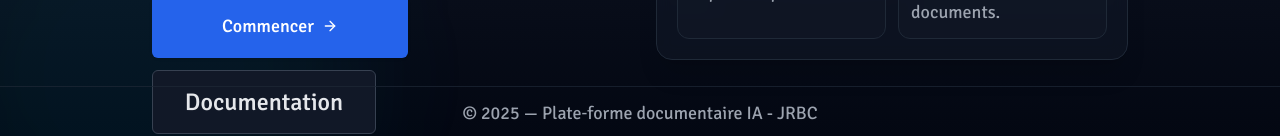
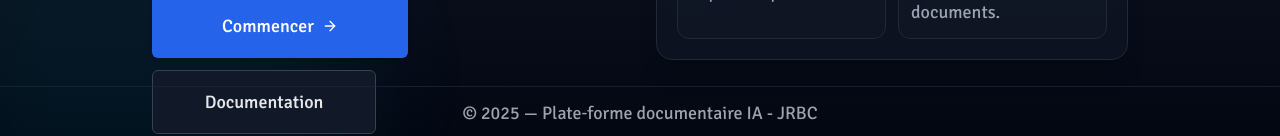
Before and after one commit to Franck-F/projet, a React (Vite) app: page / in a window 1280 px wide. Shown: the part 661-797 px from the top of the page. Built offline with nearby package versions, Linux system fonts and the light colour scheme.

Commit message:
new update

```diff
--- a/src/screens/Landing/Landing.tsx
+++ b/src/screens/Landing/Landing.tsx
@@ -56,19 +56,19 @@ export const Landing = (): JSX.Element => {
                 <Button asChild className="lg:h-16 lg:w-64  px-6 bg-blue-600 hover:bg-blue-500 text-white text-base lg:text-lg">
                   <Link to="/app" className="inline-flex items-center gap-2">Commencer <ArrowRight className="h-8 w-8" /></Link>
                 </Button>
-                <Button asChild variant="outline" className="lg:h-16 lg:w-56 px-6 border-gray-700 bg-gray-900 hover:bg-gray-800 text-gray-200 text-base lg:text-lg xl:text-2xl">
+                <Button asChild variant="outline" className="lg:h-16 lg:w-56 px-6 border-gray-700 bg-gray-900 hover:bg-gray-800 text-gray-200 text-base lg:text-lg">
                   <Link to="/help">Documentation</Link>
                 </Button>
               </div>
               {/* Compact value props row */}
               <div className="mt-5 flex flex-wrap items-center gap-3 text-sm text-gray-300">
-                <span className="inline-flex items-center gap-2 rounded-[5vh] border border-gray-700 bg-gray-800/60 px-5 py-2 sm:text-base lg:h-12 lg:w-32 lg:text-base xl:text-xl">
+                <span className="inline-flex items-center gap-2 rounded-[5vh] border border-gray-700 bg-gray-800/60 px-5 py-2 sm:text-base lg:h-12 lg:w-32 lg:text-base">
                   <span className="h-5 w-5  rounded-full bg-blue-400" /> Rapide
                 </span>
-                <span className="inline-flex items-center gap-2 rounded-[5vh] border border-gray-700 bg-gray-800/60 px-5 py-2 sm:text-base lg:h-12 lg:w-32 lg:text-base xl:text-xl">
+                <span className="inline-flex items-center gap-2 rounded-[5vh] border border-gray-700 bg-gray-800/60 px-5 py-2 sm:text-base lg:h-12 lg:w-32 lg:text-base">
                   <span className="h-5 w-5 rounded-full bg-emerald-400" /> Précis
                 </span>
-                <span className="inline-flex items-center gap-2 rounded-[5vh] border border-gray-700 bg-gray-800/60 px-5 py-2 sm:text-base lg:h-12 lg:w-32 lg:text-base xl:text-xl">
+                <span className="inline-flex items-center gap-2 rounded-[5vh] border border-gray-700 bg-gray-800/60 px-5 py-2 sm:text-base lg:h-12 lg:w-32 lg:text-base">
                   <span className="h-5 w-5 rounded-full bg-purple-400" /> Simple
                 </span>
               </div>
```
